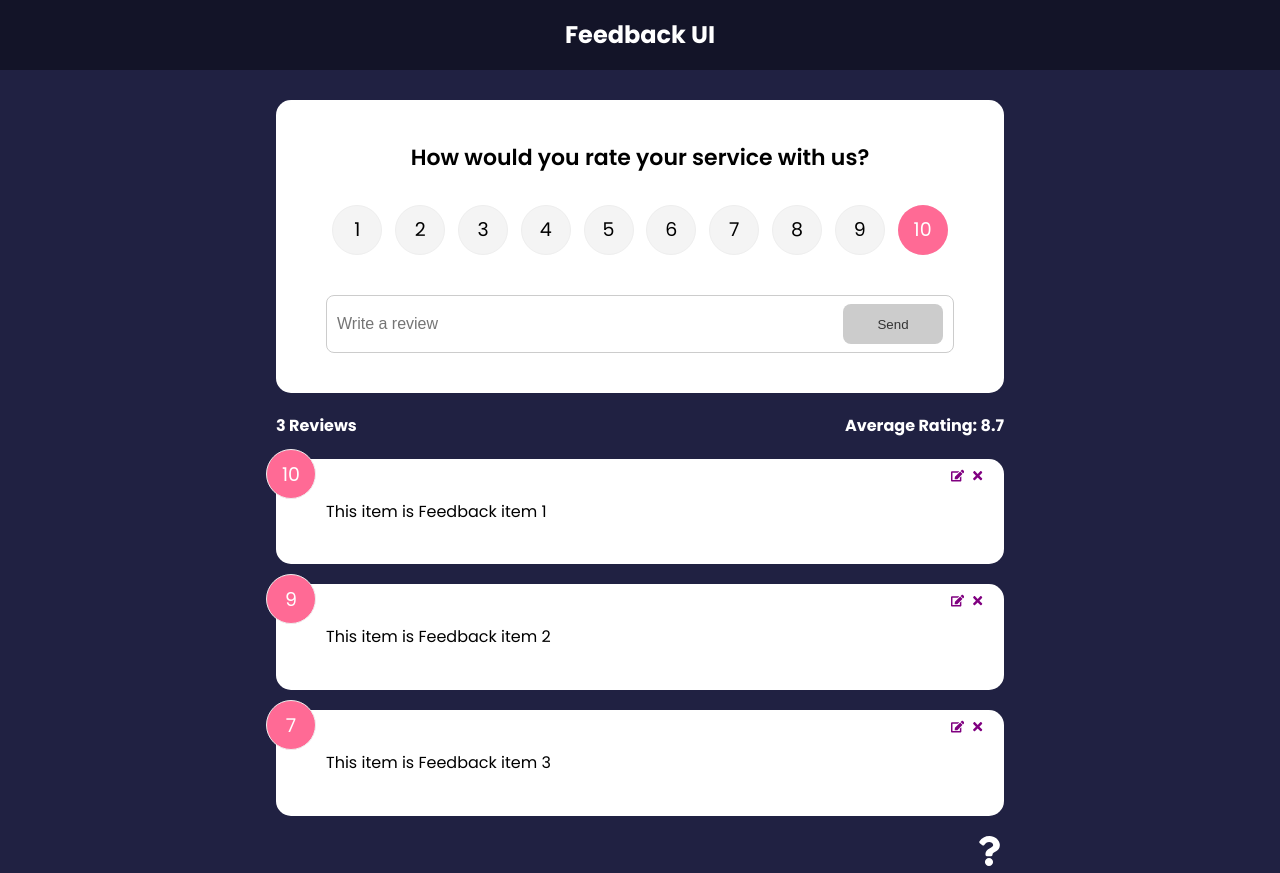
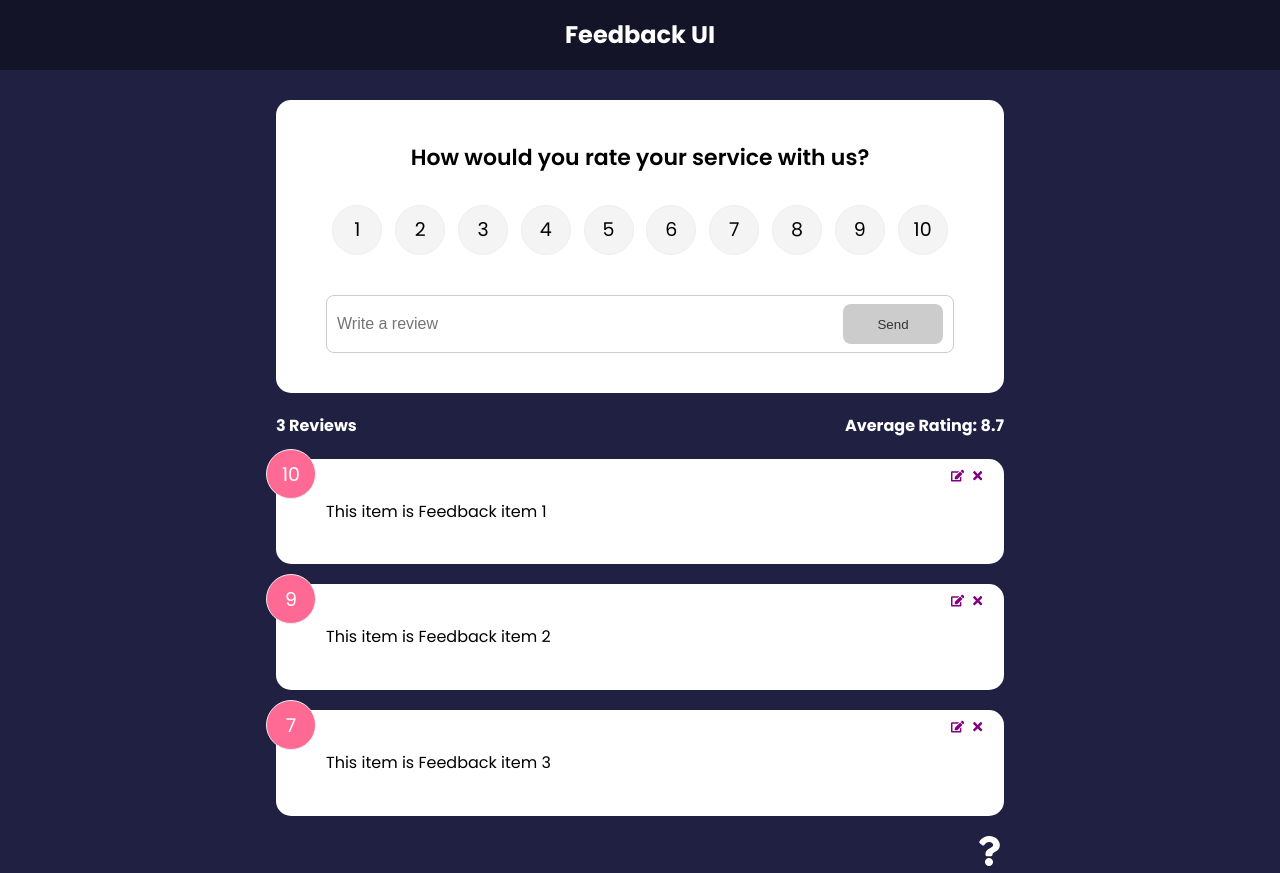
Before and after one commit to nycwy/Feedback-List-React, a React (Vite) app: page / in a window 1280 px wide. Built offline with nearby package versions, Linux system fonts and the light colour scheme.

Commit message:
added effects on edit icon(button) using useEffect

```diff
--- a/src/components/FeedbackForm.jsx
+++ b/src/components/FeedbackForm.jsx
@@ -1,4 +1,4 @@
-import { useState, useContext } from "react"
+import { useState, useContext, useEffect } from "react"
 import RatingSelect from "./RatingSelect";
 import Card from "./shared/Card"
 import Button from "./shared/Button";
@@ -10,7 +10,15 @@
     const [btnDisabled, setBtnDisabled] = useState(true);
     const [message, setMessage] = useState('');
 
-    const { addFeedback } = useContext(FeedbackContext);
+    const { addFeedback, feedbackEdit } = useContext(FeedbackContext);
+
+    useEffect(() => {
+        if (feedbackEdit.edit === true) {
+            setBtnDisabled(false)
+            setText(feedbackEdit.item.text)
+            setRating(feedbackEdit.item.rating)
+        }
+    }, [feedbackEdit])
 
     const handleTextChange = (e) => {
         const value = e.target.value;
--- a/src/components/RatingSelect.jsx
+++ b/src/components/RatingSelect.jsx
@@ -1,12 +1,19 @@
-import { useState } from "react"
+import { useState, useContext, useEffect } from "react"
+import FeedbackContext from "../context/FeedbackContext";
 
 function RatingSelect({select}) {
     const [selected, setSelected] = useState(10);
+
+    const { feedbackEdit } = useContext(FeedbackContext);
 
     const handleChange = (e) => {
         setSelected(+e.currentTarget.value);
         select(+e.currentTarget.value);
     }
+
+    useEffect(() => {
+        setSelected(feedbackEdit.item.rating)
+    },[feedbackEdit])
     return (
         <ul className="rating">
             <li>
--- a/src/context/FeedbackContext.jsx
+++ b/src/context/FeedbackContext.jsx
@@ -49,7 +49,13 @@
     }
 
 
-    return <FeedbackContext.Provider value={{ feedback, deleteFeedback, addFeedback, editFeedback}}>
+    return <FeedbackContext.Provider value={{
+        feedback,
+        deleteFeedback,
+        addFeedback,
+        editFeedback,
+        feedbackEdit
+    }}>
         {children}
     </FeedbackContext.Provider>
 }
```
